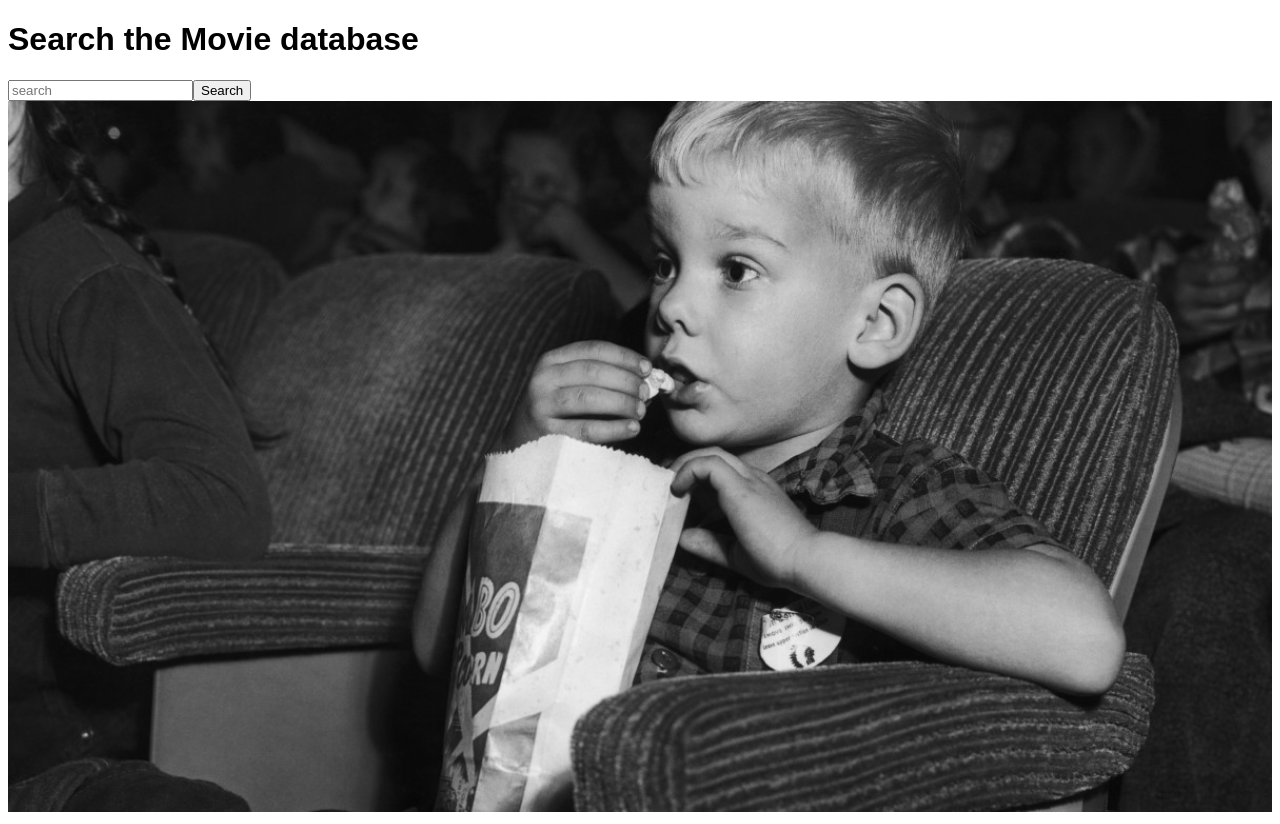
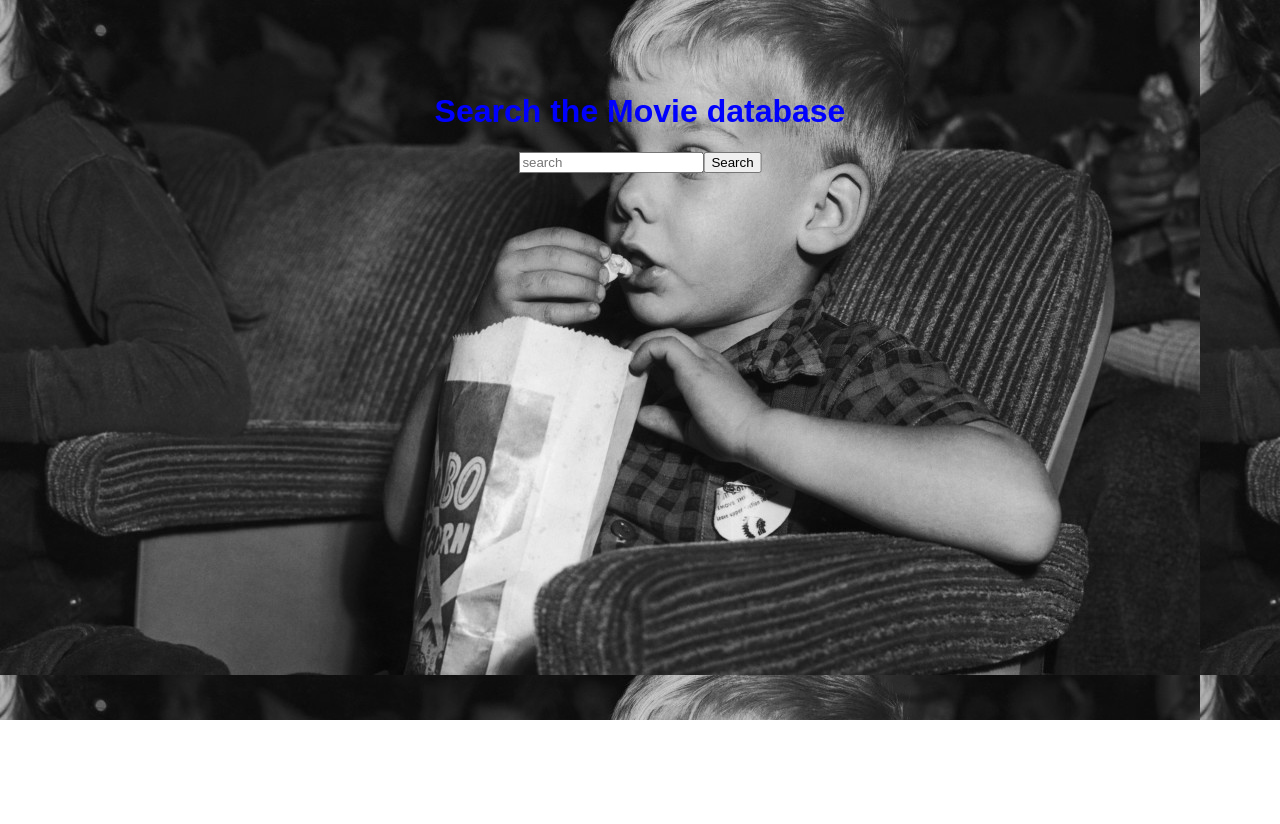
Before and after one commit to helenemartin/searchinreact, a React (Create React App) app: page /search in a window 1280 px wide. After the commit the page ends 800 px from the top, so only its background shows below. Built offline with nearby package versions, Linux system fonts and the light colour scheme; the HTML template or start-up script is replaced by a standard one.

Commit message:
add styling on header, movie list items

```diff
--- a/src/App.css
+++ b/src/App.css
@@ -3,3 +3,8 @@
   flex-direction: row;
   align-items: center;
 }
+
+.filter {
+  background: rgb(153,151,154);
+background: linear-gradient(180deg, rgba(153,151,154,1) 0%, rgba(252,191,75,1) 100%, rgba(242,239,235,1) 100%);
+}
--- a/src/App.js
+++ b/src/App.js
@@ -77,9 +77,9 @@ export default class App extends Component {
       <Router>
         <div>
           <Header performSearch={this.performSearch} movies={this.state.data} />
-          <Switch>
+          <Switch >
           <Route exact path="/search" render={() =>
-          <MovieList movies={this.state.data} onSortByReleaseYear={this.onSortByReleaseYear} onSortyTitle={this.onSortByTitle} sortBy={this.state.sortBy}/>}
+          <MovieList className="filter" movies={this.state.data} onSortByReleaseYear={this.onSortByReleaseYear} onSortyTitle={this.onSortByTitle} sortBy={this.state.sortBy}/>}
           />
 
 
--- a/src/Filters.css
+++ b/src/Filters.css
@@ -1,3 +1,7 @@
+Switch .filter {
+    background: rgb(153,151,154);
+background: linear-gradient(180deg, rgba(153,151,154,1) 0%, rgba(252,191,75,1) 100%, rgba(242,239,235,1) 100%);
+}
 .title {
    background:red;
 }
--- a/src/header.css
+++ b/src/header.css
@@ -1,6 +1,17 @@
-.logo {
-    background-size:cover;
-    background-position:top;
+.head {
     width: 100%;
-    height: 50%;
+    height: 90vh;
+    position: relative;
+    text-align: center;
+    background-image: url('./img/boy-watching-film.jpg');
 }
+.name {
+    position: absolute;
+    top: 10%;
+    left:50%;
+    transform: translateX(-50%);
+}
+.name h1{
+    color: blue;
+
+}
--- a/src/header.js
+++ b/src/header.js
@@ -8,12 +8,10 @@ const Header = (props) => {
     const hasResults = props.movies.length > 0;
       return (
             <header className="head">
-                <h1>Search the Movie database</h1>
 
-                        <div>
+                        <div className="name">
+                            <h1>Search the Movie database</h1>
                             <Search performSearch={props.performSearch} />
-                            <img className="logo" src ={logo} alt="boy watching film" />
-
                         </div>
 
 
--- a/src/index.css
+++ b/src/index.css
@@ -1,4 +1,5 @@
 body {
+    margin: 0;
     font-family: arial, sans-serif;
 }
 
--- a/src/movieList.css
+++ b/src/movieList.css
@@ -1,4 +1,9 @@
 .movieList {
+   background: rgb(153,151,154);
+background: -webkit-linear-gradient(rgba(153,151,154,1) 0%, rgba(252,191,75,1) 100%, rgba(242,239,235,1) 100%);
+background: -moz-linear-gradient(rgba(153,151,154,1) 0%, rgba(252,191,75,1) 100%, rgba(242,239,235,1) 100%);
+background: -o-linear-gradient(rgba(153,151,154,1) 0%, rgba(252,191,75,1) 100%, rgba(242,239,235,1) 100%);
+background: linear-gradient(rgba(153,151,154,1) 0%, rgba(252,191,75,1) 100%, rgba(242,239,235,1) 100%);
   display: flex;
   align-items: center;
   flex-wrap: wrap;
@@ -9,10 +14,12 @@
 }
 
 .movieListitem a {
+    background: white;
+    padding: 5px;
     display: flex;
     align-items: center;
     color: black;
-    border: dashed 1px black;
+    border: solid 1px black;
     margin: 2px;
 
 }
```
